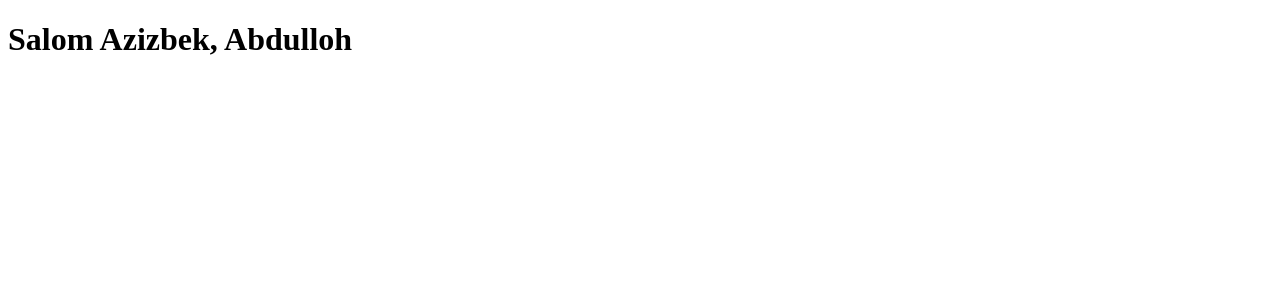
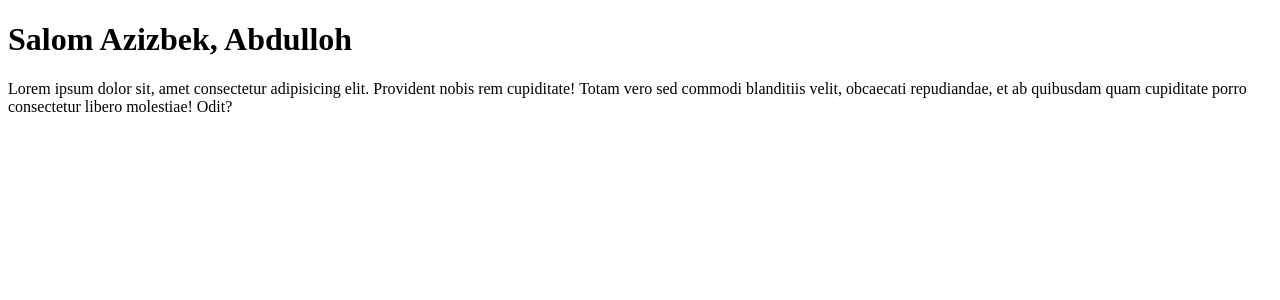
Before and after one commit to abdullox0900/uzum-market, a React (Vite) app: page / in a window 1280 px wide. Shown: the top 300 px of the page. Built offline with nearby package versions, Linux system fonts and the light colour scheme.

Commit message:
app add html teg p

```diff
--- a/src/App.jsx
+++ b/src/App.jsx
@@ -5,6 +5,7 @@ function App() {
   return (
     <>
     <h1>Salom Azizbek, Abdulloh</h1>
+    <p>Lorem ipsum dolor sit, amet consectetur adipisicing elit. Provident nobis rem cupiditate! Totam vero sed commodi blanditiis velit, obcaecati repudiandae, et ab quibusdam quam cupiditate porro consectetur libero molestiae! Odit?</p>
     </>
   )
 }
```
